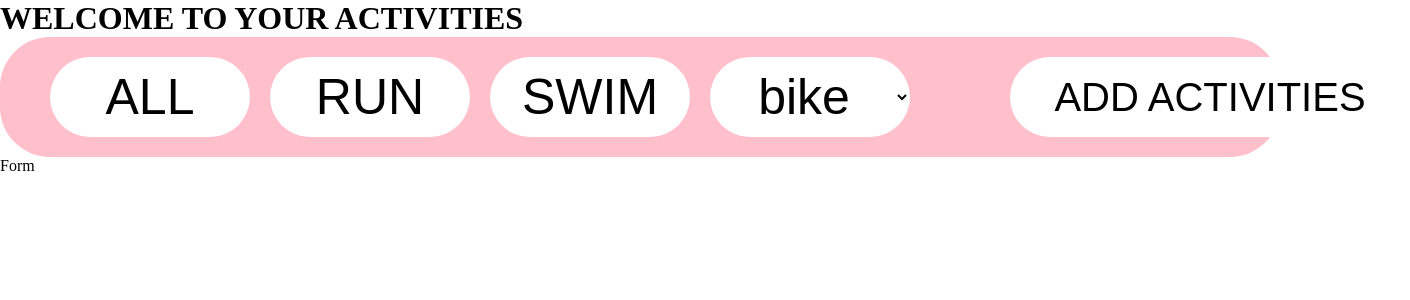
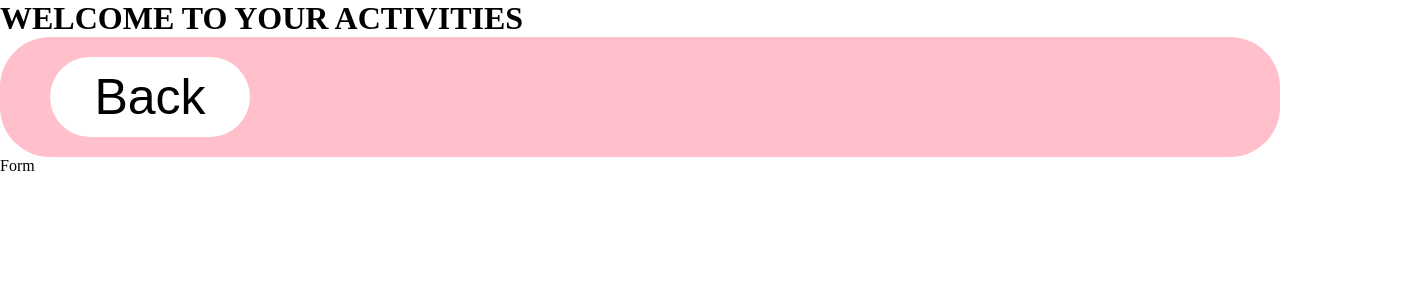
Before and after one commit to Thail3/Final-project-Generation, a React (Vite) app: page /form in a window 1280 px wide. Shown: the top 300 px of the page, 1410 px wide, since content can reach past the window. Built offline with nearby package versions, Linux system fonts and the light colour scheme.

Commit message:
add useLocation to header compoenent

```diff
--- a/src/components/header/Header.jsx
+++ b/src/components/header/Header.jsx
@@ -1,17 +1,15 @@
 import React, { useState } from "react";
 import "./header.css";
-import Dropdown from "react-dropdown";
-import "react-dropdown/style.css";
-import { useNavigate } from "react-router-dom";
+import { Link, useLocation } from "react-router-dom";
 
 function Header() {
-  const navigate = useNavigate();
-  const handleClick = () => {
-    navigate("/form");
-  };
+  const location = useLocation();
+  console.log(location);
 
   return (
     <section className="header">
+      {location.pathname === "/" ? (
+        <>
           <div className="header-activity">
             <button>ALL</button>
             <button>RUN</button>
@@ -26,8 +24,20 @@ function Header() {
             </div>
           </div>
           <div className="header-add">
-        <button onClick={handleClick}>ADD ACTIVITIES</button>
+            <Link to="/form">
+              <button>ADD ACTIVITIES</button>
+            </Link>
           </div>
+        </>
+      ) : (
+        <>
+          <div className="header-activity">
+            <Link to="/">
+              <button>Back</button>
+            </Link>
+          </div>
+        </>
+      )}
     </section>
   );
 }
--- a/src/components/header/header.css
+++ b/src/components/header/header.css
@@ -21,12 +21,12 @@
   margin-right: 20px;
   font-size: 50px;
   border-radius: 50px;
+  cursor: pointer;
 }
 
 .header-dropdown {
   display: flex;
   align-items: center;
-
   margin-right: 50px;
 }
 
```
Lines whose indentation alone changed are shown as unchanged.
